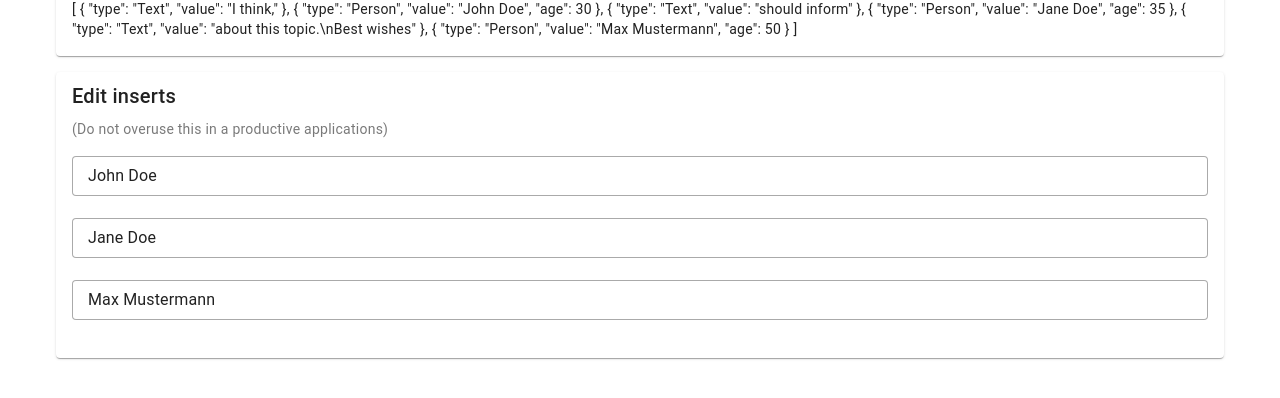
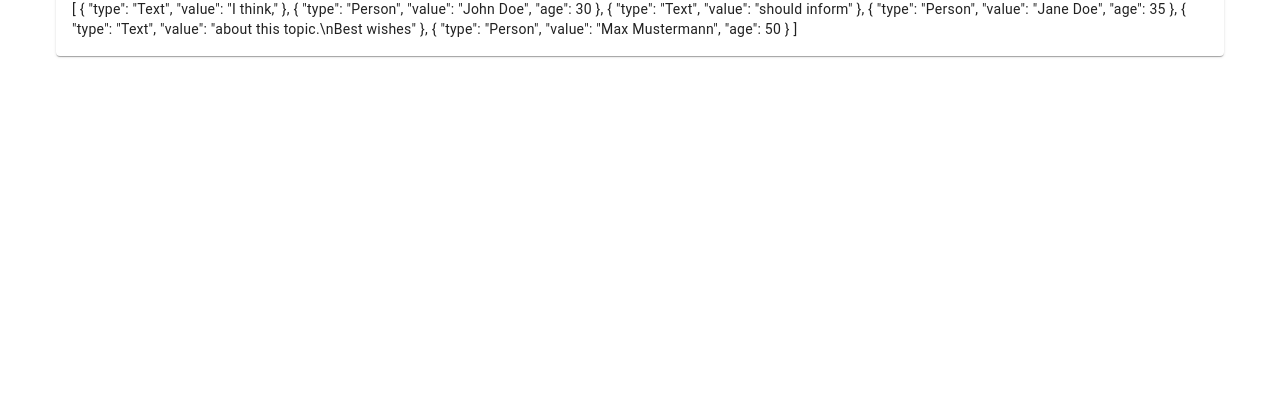
Before and after one commit to LeonSnajdr/VueTextInsert, a Vue app in the folder packages/examples/vuetify/: page / in a window 1280 px wide. Shown: the part 168-566 px from the top of the page. Built offline with nearby package versions, Linux system fonts and the light colour scheme.

Commit message:
Adjust example

```diff
--- a/packages/examples/vuetify/src/App.vue
+++ b/packages/examples/vuetify/src/App.vue
@@ -17,16 +17,6 @@
                         {{ renderArray }}
                     </VCardText>
                 </VCard>
-
-                <VCard>
-                    <VCardTitle> Edit inserts </VCardTitle>
-                    <VCardSubtitle>(Do not overuse this in a productive applications)</VCardSubtitle>
-                    <VCardText>
-                        <template v-for="person in peopole">
-                            <VTextField v-model="person.value" variant="outlined" density="compact"></VTextField>
-                        </template>
-                    </VCardText>
-                </VCard>
             </VContainer>
         </VMain>
     </VApp>
@@ -34,7 +24,7 @@
 
 <script setup lang="ts">
 import { InsertItem, InsertItemPerson, InsertType } from "./Insert";
-import { computed, ref } from "vue";
+import { ref } from "vue";
 import InsertChip from "./InsertChip.vue";
 import InsertMenu from "./InsertMenu.vue";
 import { VueTextInsertEditor, EditorOptions } from "vue-text-insert";
@@ -60,8 +50,4 @@ const editorOptions: EditorOptions<InsertItem> = {
         },
     },
 };
-
-const peopole = computed(() => {
-    return renderArray.value.filter((x) => x.type === InsertType.Person) as InsertItemPerson[];
-});
 </script>
```
